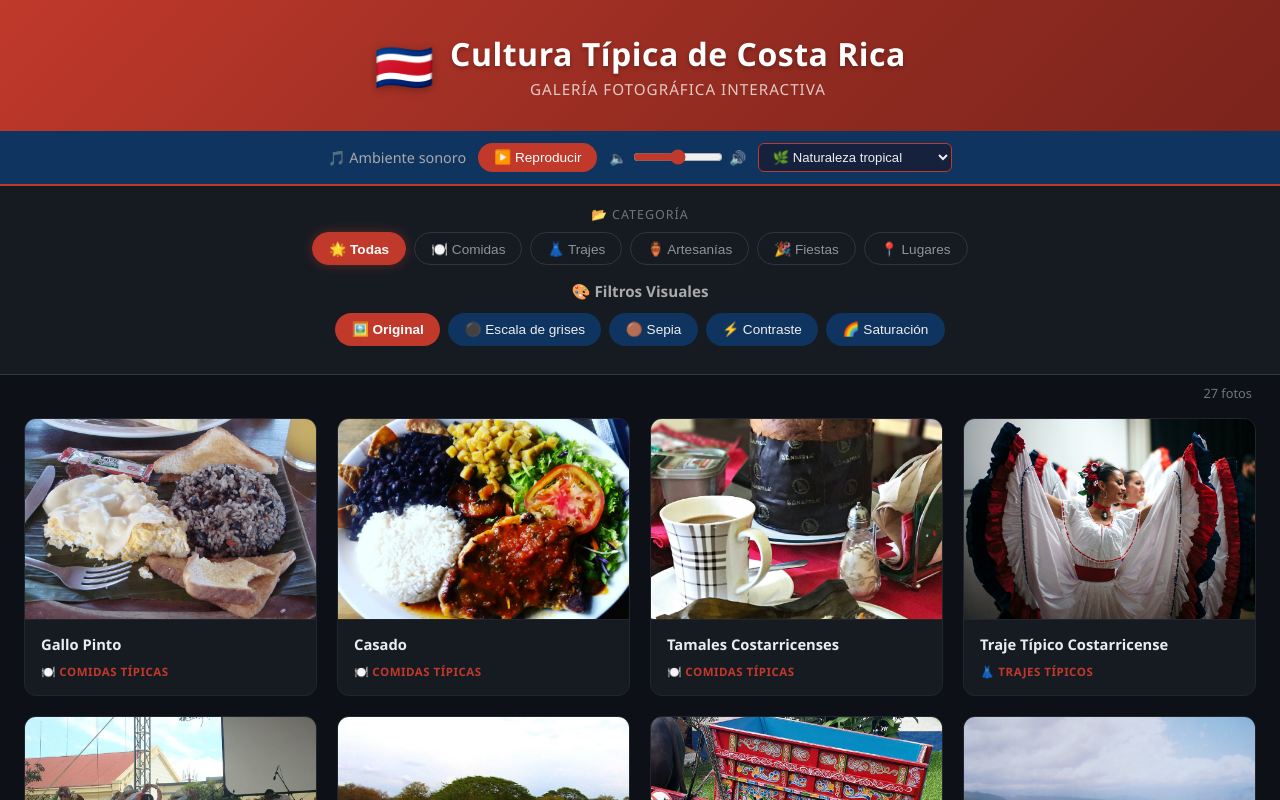
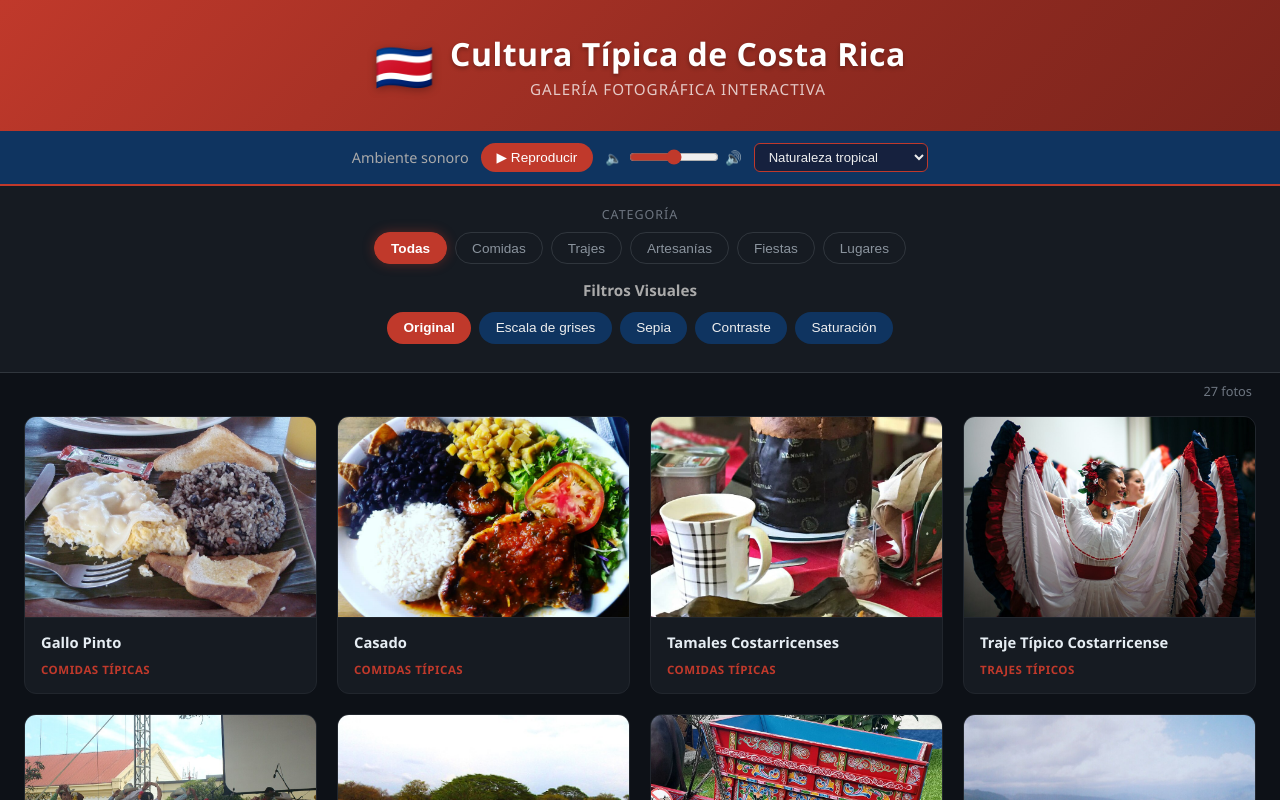
Before and after one commit to BrayanRM80/galeria-cultura-cr, a Vue app: page / in a window 1280 px wide. Shown: the top 800 px of the page. Built offline with nearby package versions, Linux system fonts and the light colour scheme.

Commit message:
ajustar estilos en componentes de la galería

```diff
--- a/src/App.vue
+++ b/src/App.vue
@@ -16,7 +16,7 @@
       <section class="controles">
         <!-- Filtros de categoría -->
         <div class="filtros-wrapper">
-          <p class="filtros-titulo">📂 Categoría</p>
+          <p class="filtros-titulo">Categoría</p>
           <div class="filtros">
             <button
               v-for="cat in categorias"
@@ -29,16 +29,13 @@
           </div>
         </div>
 
-        <!-- Filtros visuales CSS -->
         <FiltrosVisuales :filtroActivo="filtroVisual" @cambiar="filtroVisual = $event" />
       </section>
 
-      <!-- Contador de resultados -->
       <div class="contador">
         <span>{{ fotosFiltradas.length }} foto{{ fotosFiltradas.length !== 1 ? 's' : '' }}</span>
       </div>
 
-      <!-- Grilla de fotos -->
       <div v-if="cargando" class="estado-carga">
         <div class="spinner"></div>
         <p>Cargando galería...</p>
@@ -55,7 +52,7 @@
       </div>
 
       <div v-if="!cargando && fotosFiltradas.length === 0" class="sin-resultados">
-        <p>😕 No hay fotos en esta categoría.</p>
+        <p>No hay fotos en esta categoría.</p>
       </div>
     </main>
 
@@ -84,16 +81,13 @@ const categoriaActiva = ref('todas')
 const filtroVisual = ref('ninguno')
 const fotoSeleccionada = ref(null)
 
-// ✅ PARA AGREGAR UNA CATEGORÍA NUEVA:
-// 1. Añadí un objeto aquí abajo con { valor: 'nombre', label: '🔸 Etiqueta' }
-// 2. En fotos.json usá ese mismo "valor" en el campo "categoria" de cada foto
 const categorias = [
-  { valor: 'todas', label: '🌟 Todas' },
-  { valor: 'comidas', label: '🍽️ Comidas' },
-  { valor: 'trajes', label: '👗 Trajes' },
-  { valor: 'artesanias', label: '🏺 Artesanías' },
-  { valor: 'fiestas', label: '🎉 Fiestas' },
-  { valor: 'lugares', label: '📍 Lugares' }, // ← nueva categoría
+  { valor: 'todas', label: ' Todas' },
+  { valor: 'comidas', label: ' Comidas' },
+  { valor: 'trajes', label: ' Trajes' },
+  { valor: 'artesanias', label: ' Artesanías' },
+  { valor: 'fiestas', label: ' Fiestas' },
+  { valor: 'lugares', label: ' Lugares' },
 ]
 
 const fotosFiltradas = computed(() => {
@@ -219,7 +213,6 @@ body {
   box-shadow: 0 0 12px rgba(192, 57, 43, 0.4);
 }
 
-/* CONTADOR */
 .contador {
   text-align: right;
   padding: 0.6rem 1.75rem 0;
@@ -227,7 +220,6 @@ body {
   color: #6e7681;
 }
 
-/* GRILLA */
 .galeria-grid {
   display: grid;
   grid-template-columns: repeat(auto-fill, minmax(260px, 1fr));
@@ -235,7 +227,6 @@ body {
   padding: 1rem 1.5rem 3rem;
 }
 
-/* SPINNER */
 .estado-carga {
   display: flex;
   flex-direction: column;
@@ -267,7 +258,6 @@ body {
   font-size: 1.1rem;
 }
 
-/* FOOTER */
 .site-footer {
   text-align: center;
   padding: 1.25rem;
@@ -278,7 +268,6 @@ body {
   letter-spacing: 0.5px;
 }
 
-/* RESPONSIVO */
 @media (max-width: 600px) {
   .site-header h1 {
     font-size: 1.3rem;
--- a/src/components/AudioPlayer.vue
+++ b/src/components/AudioPlayer.vue
@@ -1,9 +1,9 @@
 <template>
   <div class="audio-player">
-    <span class="audio-label">🎵 Ambiente sonoro</span>
+    <span class="audio-label"> Ambiente sonoro</span>
 
     <button class="btn-play" @click="togglePlay">
-      {{ reproduciendo ? '⏸️ Pausar' : '▶️ Reproducir' }}
+      {{ reproduciendo ? '⏸ Pausar' : '▶ Reproducir' }}
     </button>
 
     <div class="control-volumen">
@@ -18,9 +18,7 @@
       </option>
     </select>
 
-    <audio ref="audioRef" loop @ended="reproduciendo = false">
-      <source :src="pistaActiva" type="audio/wav" />
-    </audio>
+    <audio ref="audioRef" :src="pistaActiva" loop @ended="reproduciendo = false"></audio>
   </div>
 </template>
 
@@ -33,8 +31,8 @@ const volumen = ref(0.5)
 const pistaActiva = ref('/audio/ambiente-cr.wav')
 
 const pistas = [
-  { archivo: '/audio/ambiente-cr.wav', label: '🌿 Naturaleza tropical' },
-  { archivo: '/audio/marimba.wav', label: '🎶 Marimba costarricense' },
+  { archivo: '/audio/ambiente-cr.wav', label: ' Naturaleza tropical' },
+  { archivo: '/audio/marimba.wav', label: ' Marimba costarricense' },
 ]
 
 function togglePlay() {
@@ -54,13 +52,17 @@ function cambiarVolumen(e) {
 }
 
 function cambiarPista(e) {
-  const audio = audioRef.value
   pistaActiva.value = e.target.value
-  reproduciendo.value = false
-  if (audio) {
-    audio.pause()
-    audio.load()
-  }
+
+  setTimeout(() => {
+    const audio = audioRef.value
+    if (audio) {
+      audio.load()
+      if (reproduciendo.value) {
+        audio.play().catch((err) => console.log('Error al reproducir:', err))
+      }
+    }
+  }, 50)
 }
 
 watch(audioRef, (audio) => {
--- a/src/components/FiltrosVisuales.vue
+++ b/src/components/FiltrosVisuales.vue
@@ -1,6 +1,6 @@
 <template>
   <div class="filtros-visuales">
-    <h3>🎨 Filtros Visuales</h3>
+    <h3>Filtros Visuales</h3>
     <div class="btns-filtro-visual">
       <button
         v-for="filtro in filtros"
@@ -21,11 +21,11 @@ defineProps({
 defineEmits(['cambiar'])
 
 const filtros = [
-  { valor: 'ninguno', label: '🖼️ Original' },
-  { valor: 'grayscale', label: '⚫ Escala de grises' },
-  { valor: 'sepia', label: '🟤 Sepia' },
-  { valor: 'contraste', label: '⚡ Contraste' },
-  { valor: 'saturacion', label: '🌈 Saturación' },
+  { valor: 'ninguno', label: ' Original' },
+  { valor: 'grayscale', label: ' Escala de grises' },
+  { valor: 'sepia', label: ' Sepia' },
+  { valor: 'contraste', label: ' Contraste' },
+  { valor: 'saturacion', label: ' Saturación' },
 ]
 </script>
 
--- a/src/components/FotoCard.vue
+++ b/src/components/FotoCard.vue
@@ -28,10 +28,10 @@ const props = defineProps({
 defineEmits(['seleccionar'])
 
 const categoriasLabels = {
-  comidas: '🍽️ Comidas Típicas',
-  trajes: '👗 Trajes Típicos',
-  artesanias: '🏺 Artesanías',
-  fiestas: '🎉 Fiestas y Tradiciones',
+  comidas: ' Comidas Típicas',
+  trajes: ' Trajes Típicos',
+  artesanias: ' Artesanías',
+  fiestas: ' Fiestas y Tradiciones',
 }
 
 const categoriaLabel = categoriasLabels[props.foto.categoria] ?? props.foto.categoria
```
